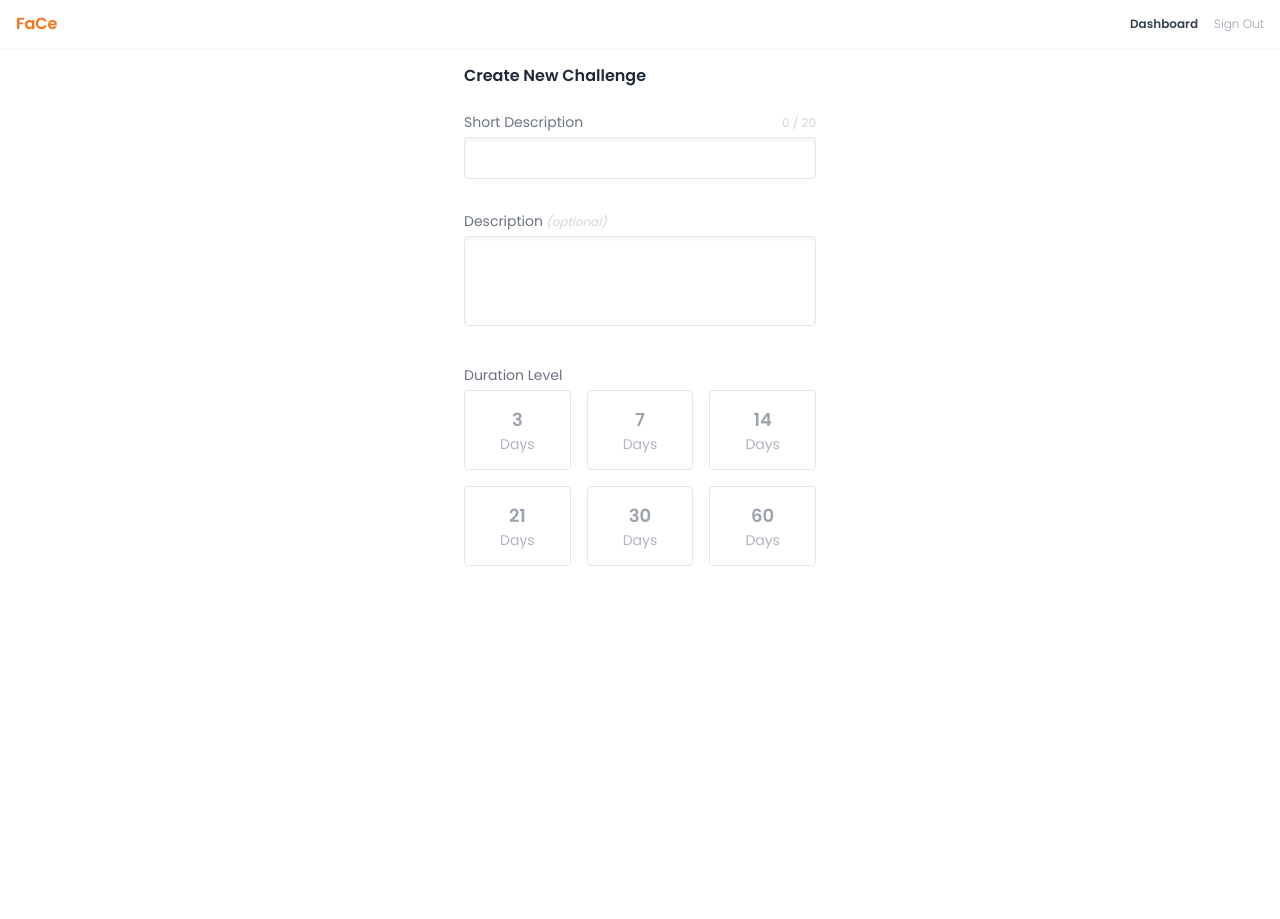
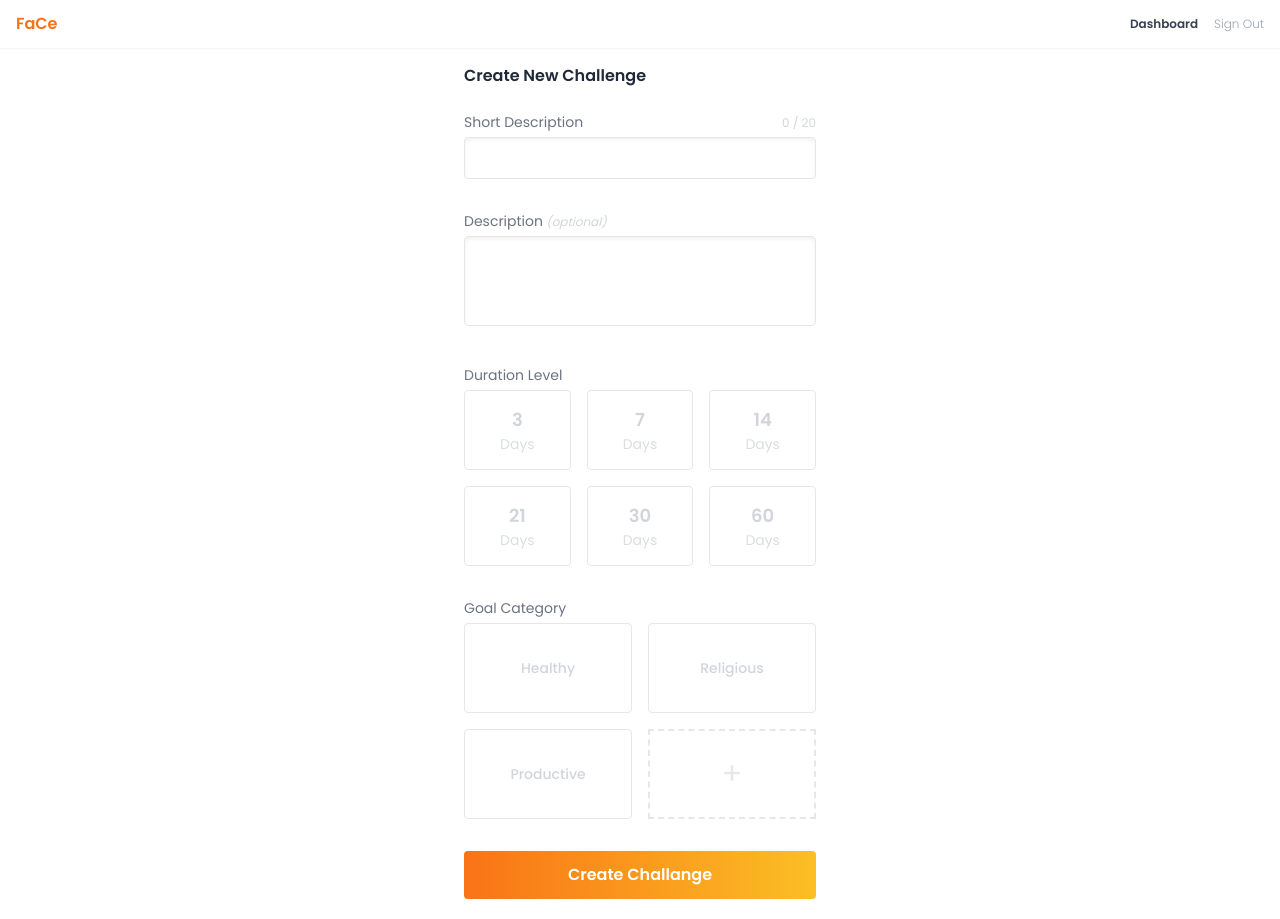
Before and after one commit to zulhamsy/face-app, a Vue app: page / in a window 1280 px wide. Before the commit the page ends 800 px from the top, so only its background shows below. Built offline with nearby package versions, Linux system fonts and the light colour scheme.

Commit message:
createChallange page done

```diff
--- a/src/components/CustomRadio.vue
+++ b/src/components/CustomRadio.vue
@@ -38,7 +38,7 @@ input[type='radio'] {
 input[type='radio'] + label {
   @apply cursor-pointer;
   @apply rounded;
-  @apply text-gray-400 text-sm;
+  @apply text-gray-300 text-sm;
   @apply border border-gray-200;
 }
 
--- a/src/views/CreateChallenge.vue
+++ b/src/views/CreateChallenge.vue
@@ -35,7 +35,7 @@
       <!-- Duration Section -->
       <div>
         <base-input-label>Duration Level</base-input-label>
-        <div class="radio-wrapper goals">
+        <div class="radio-wrapper duration">
           <custom-radio
             v-for="day in duration"
             :id="day + 'd'"
@@ -51,7 +51,32 @@
         </div>
       </div>
       <!-- Goal Section -->
+      <div>
+        <base-input-label>Goal Category</base-input-label>
+        <div class="radio-wrapper goals">
+          <custom-radio
+            v-for="goal in goals"
+            :id="goal"
+            :key="goal"
+            name="goals"
+            :color="goal"
+          >
+            <template #label>
+              <span class="h-full flex items-center justify-center capitalize font-medium text-md">{{ goal }}</span>
+            </template>
+          </custom-radio>
+          <!-- Coming Feature / Add New Category -->
+          <div class="add-goal">
+            +
+          </div>
+        </div>
+      </div>
       <!-- Submit Button -->
+      <base-button
+        class="w-full"
+      >
+        Create Challange
+      </base-button>
     </form>
   </div>
 </template>
@@ -65,7 +90,8 @@ export default {
   },
   data() {
     return {
-      duration: [3, 7, 14, 21, 30, 60]
+      duration: [3, 7, 14, 21, 30, 60],
+      goals: ['healthy', 'religious', 'productive']
     }
   }
 }
@@ -97,8 +123,19 @@ h1 {
   @apply grid gap-4;
 }
 
-.goals {
+.duration {
   grid-template-columns: repeat(auto-fill, minmax(80px, 1fr));
   grid-auto-rows: minmax(50px, 80px);
 }
+
+.goals {
+  grid-template-columns: repeat(auto-fill, minmax(150px, 1fr));
+  grid-auto-rows: 90px;
+}
+
+.add-goal {
+  @apply flex justify-center items-center;
+  @apply text-3xl text-gray-200;
+  @apply border-2 border-dashed border-gray-200;
+}
 </style>
```
